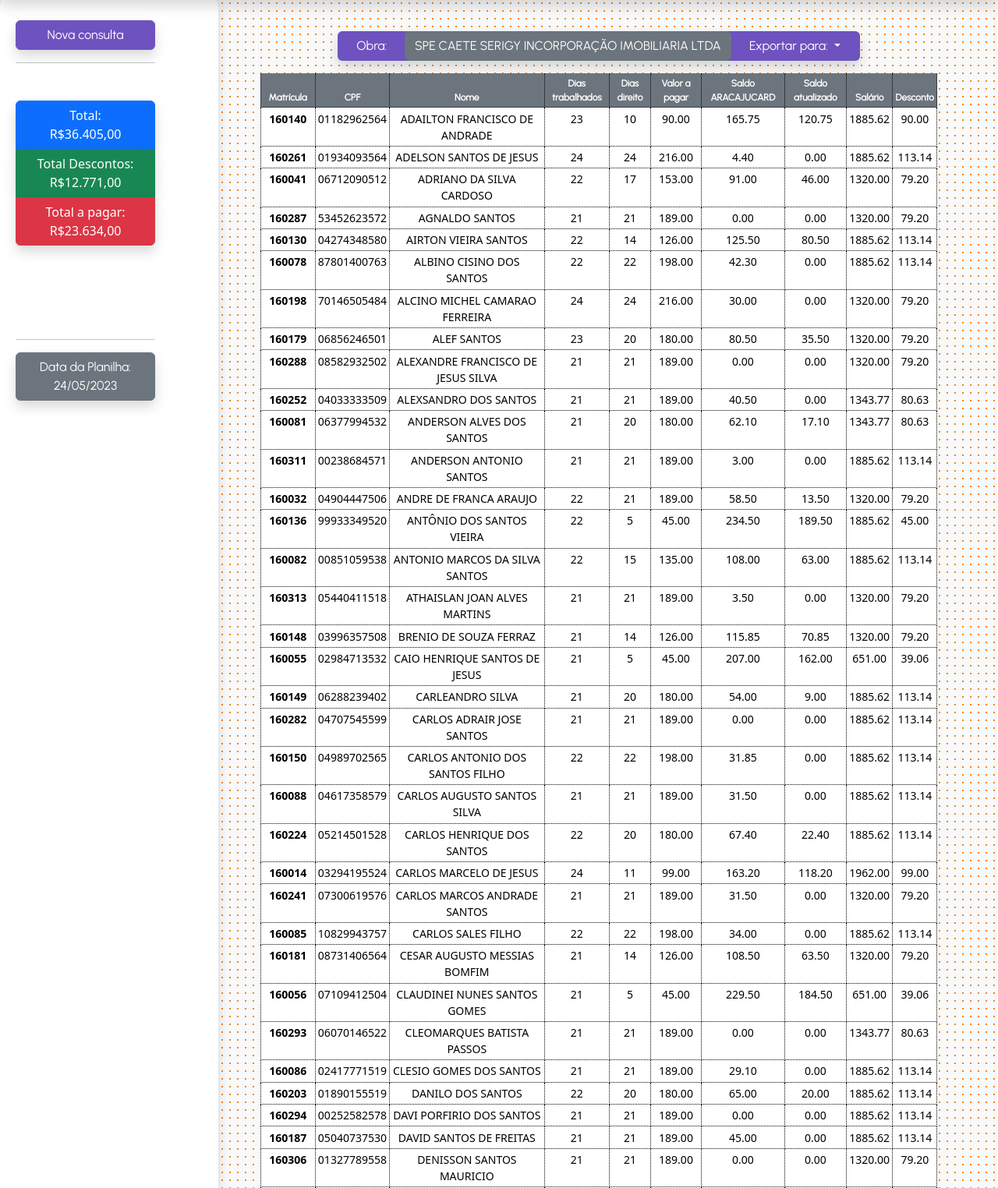
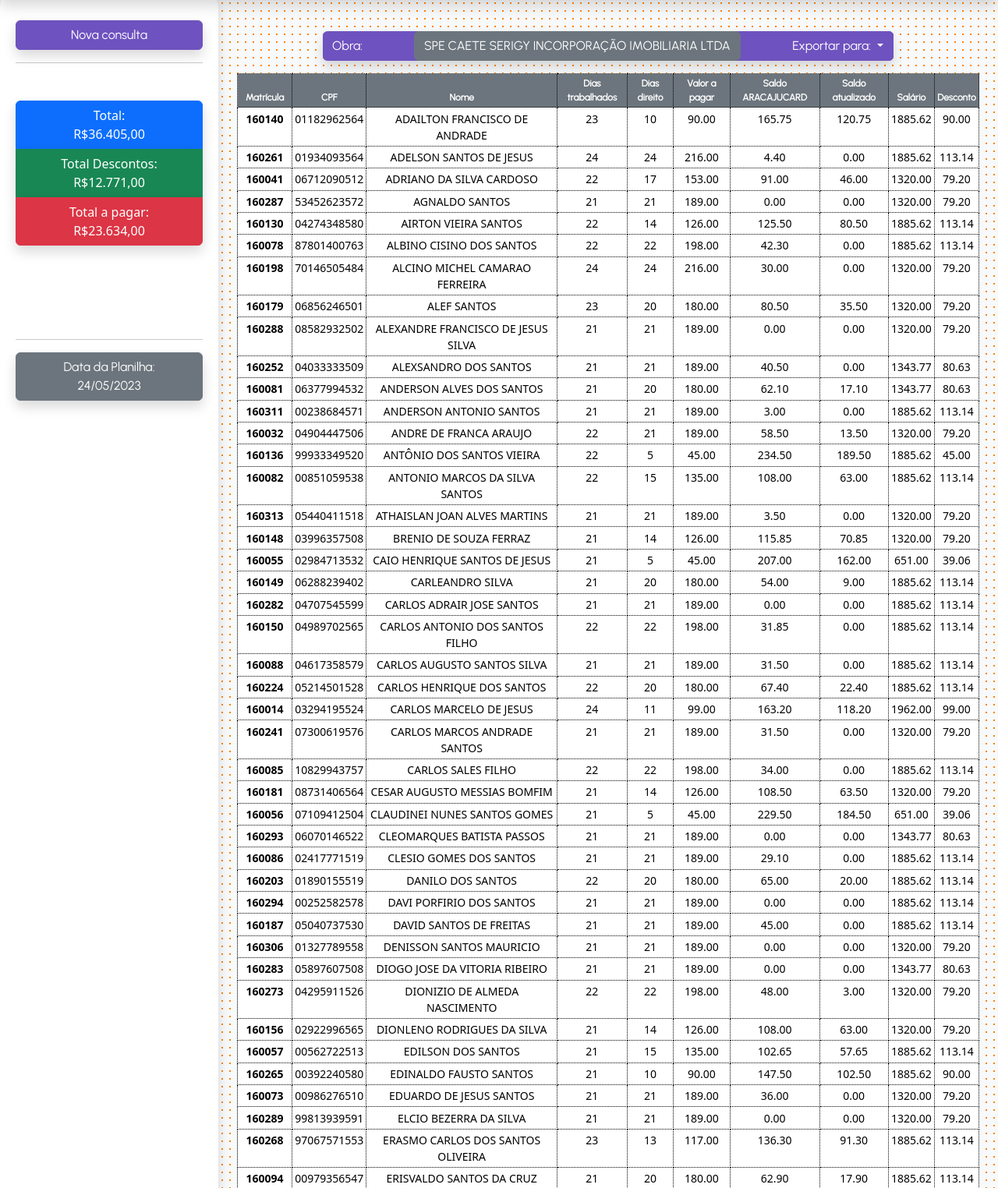
Before and after one commit to L4N0XD/Stanza, a Django app: page /results-rh/ in a window 1280 px wide. Shown: the part 101-1625 px from the top of the page at 78% size. Run offline with Django 4.2, Linux system fonts and the light colour scheme; data comes from the database, SQL or seed files in the repository; both versions use the stored data as it was after the commit; some libraries are stand-ins or nearby versions; some web fonts are replaced.

Commit message:
fix: page bugs

```diff
--- a/templates/pages/results-rh.html
+++ b/templates/pages/results-rh.html
@@ -26,7 +26,7 @@
     </header>
     <aside class="shadow">
         <div  id="divSidebar">
-            <div class="nav nav-pills flex-column mb-auto mt-3" id="ulSidebar" style="position: fixed;width: 14%;">
+            <div class="nav nav-pills flex-column mb-auto mt-3" id="ulSidebar">
                 <a href="/upload-page-rh" style="font-size: 16px; width: 100%;" class="shadow btn btn-roxo" >Nova consulta</a>
                 <hr class="mb-5">
                 <p style="font-size: 16px; cursor: context-menu; user-select: text; width: 100%; border-radius: 0.375rem 0.375rem 0 0;" class="shadow btn btn-primary mb-0" >Total: <br> {{total}}</p>
@@ -39,10 +39,10 @@
     </aside>
     <article>
 <body class="bg-light">
-<div class="container-xxl col-md-11">
+<div class="container col-md-12">
 <div class="row">
 
-<div class="container row mt-4">
+<div class="container mt-4">
     <div class="mx-auto mt-3 mb-0 shadow d-flex col-9" style="justify-content: space-between; align-items: center; background: #6e52bf; border-radius: 0.375rem;">
         <a class="text-white" style="padding: 0.375rem 0.75rem 0.375rem 0.75rem; text-decoration: none;">Obra:</a>
         <button id="texto_nome_obra" style="cursor: context-menu; user-select: text;" class=" btn btn-secondary">{{nome_obra}}</button>
```
Also changed, not shown: core/views.py (+0 -31 lines), db.sqlite3.
